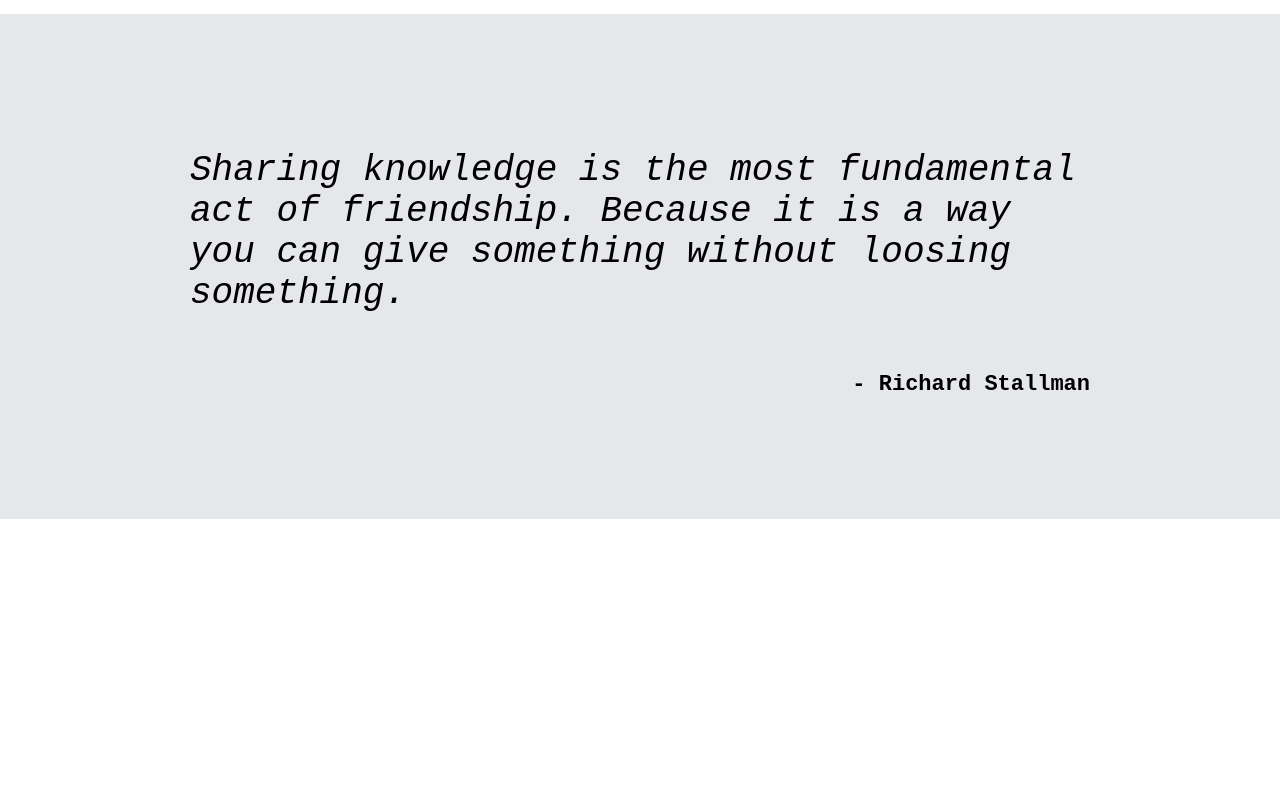
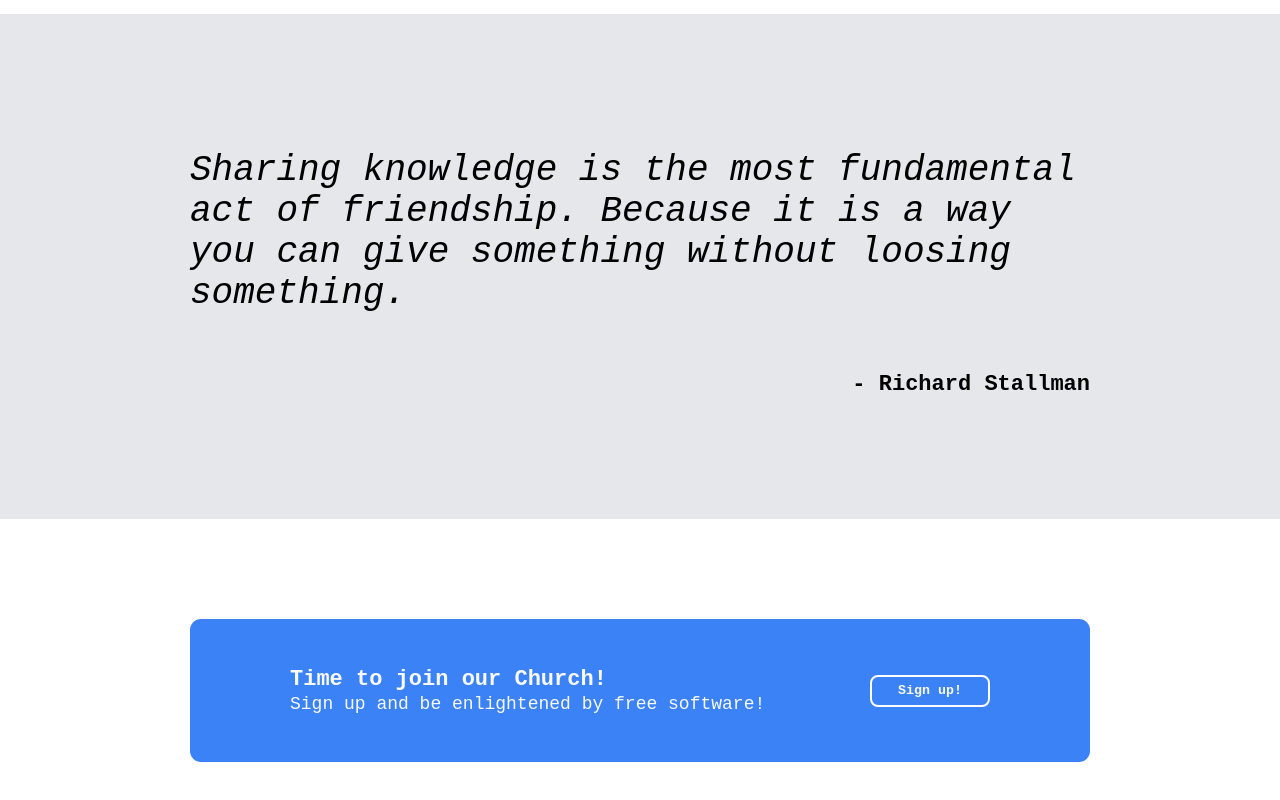
Before and after one commit to Zz0ne/The-Odin-Project-Landing-Page, a plain HTML site: page index.html in a window 1280 px wide. Shown: the part 1266-2066 px from the top of the page. Before the commit the page ends 1785 px from the top, so only its background shows below. Drawn offline with Linux system fonts and the light colour scheme.

Commit message:
Finish call_for_action section
Also corrected some typos

```diff
--- a/index.html
+++ b/index.html
@@ -68,6 +68,16 @@
             <p class="quote_signature">- Richard Stallman</p>
         </div>
     </div>
+
+    <div class="call_for_action">
+        <div class="card">
+            <div class="text_box">
+                <h2>Time to join our Church!</h2>
+                <p>Sign up and be enlightened by free software!</p>
+            </div>
+            <button>Sign up!</button>
+        </div>
+    </div>
     <div class="footer">
 
     </div>
--- a/style.scss
+++ b/style.scss
@@ -3,7 +3,7 @@ $headerLinkColor: #E5E7EB;
 $quoteBGColor: #E5E7EB;
 $heroTextColor: #F9FAF8;
 $buttonColor: #3b82f6;
-$usefillLinksTextColor: #1F2937;
+$usefulLinksTextColor: #1F2937;
 $globalFont: monospace;
 
 * {
@@ -16,11 +16,23 @@ ul {
     padding: 0;
 }
 
+button {
+    width: 120px;
+    height: 32px;
+    text-align: center;
+    font-weight: bold;
+    border: 0;
+    border-radius: 8px;
+    color: $heroTextColor;
+    background-color: $buttonColor;
+}
+
 body {
     margin: 0;
     min-height: 100yl;
     display: flex;
     flex-direction: column;
+
     .header {
         box-sizing: border-box;
         background-color: $headerFooterBGColor;
@@ -55,6 +67,7 @@ body {
         align-items: center;
         padding: 0 0 50px 0;
         gap: 20px;
+
         .hero_left {
             width: 550px;
             height: 500px;
@@ -62,6 +75,7 @@ body {
             display: flex;
             flex-direction: column;
             justify-content: center;
+
             h2 {
                 font-size: 48px;
                 font-weight: bolder;
@@ -73,22 +87,14 @@ body {
                 font-size: 18px;
             }
 
-            button {
-                width: 120px;
-                height: 32px;
-                text-align: center;
-                font-weight: bold;
-                border: 0;
-                border-radius: 8px;
-                color: $heroTextColor;
-                background-color: $buttonColor;
-            }
+
         }
 
         .hero_right {
             display: flex;
             align-items: center;
-            img{
+
+            img {
                 width: 550px;
                 height: auto;
                 box-shadow: 2px 2px 5px black;
@@ -105,7 +111,7 @@ body {
 
         h2 {
             font-size: 36px;
-            color: $usefillLinksTextColor;
+            color: $usefulLinksTextColor;
         }
 
         .info_container {
@@ -118,6 +124,7 @@ body {
                 display: flex;
                 flex-direction: column;
                 justify-content: center;
+
                 .info_block {
                     img {
                         width: 200px;
@@ -127,6 +134,7 @@ body {
                         border-radius: 20px;
                     }
                 }
+
                 .info_text {
                     font-size: 15px;
                     text-align: center;
@@ -140,10 +148,12 @@ body {
         display: flex;
         justify-content: center;
         padding: 100px 0 100px 0;
+
         .quote_container {
             width: 900px;
             display: flex;
             flex-direction: column;
+
             .quote_text {
                 font-size: 36px;
                 font-style: italic;
@@ -156,4 +166,41 @@ body {
             }
         }
     }
+
+    .call_for_action {
+        display: flex;
+        justify-content: center;
+        color: $heroTextColor;
+        margin: 100px 0 100px 0;
+
+        .card {
+            display: flex;
+            justify-content: space-between;
+            background-color: $buttonColor;
+            width: 900px;
+            padding: 30px 0 30px 0;
+            border-radius: 11px;
+
+            .text_box {
+                margin-left: 100px;
+
+                h2 {
+                    font-size: 22px;
+                    margin-bottom: 0px;
                 }
+                p {
+                    font-size: 18px;
+                    margin-top: 2px;
+                }
+            }
+
+            button {
+                margin-right: 100px;
+                border: 2px;
+                border-style: solid;
+                border-color: white;
+                align-self: center;
+            }
+        }
+    }
+}
```
Also changed, not shown: css/style.css, 1 other file. Lines whose indentation alone changed are shown as unchanged.
